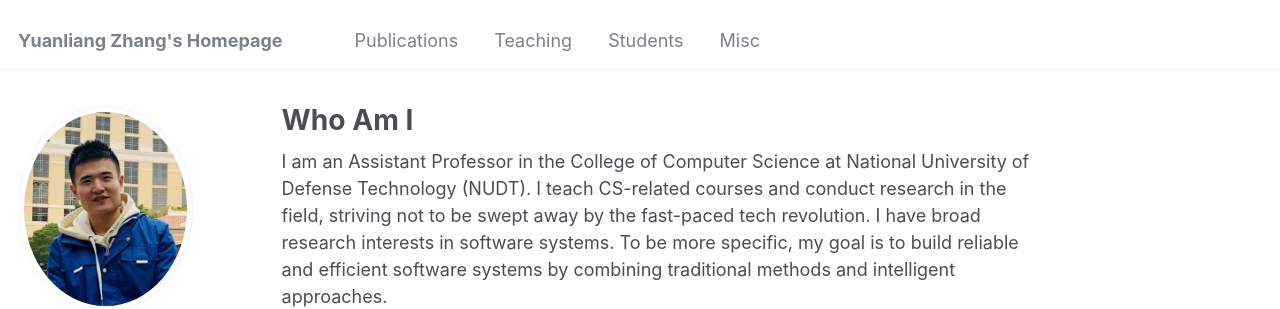
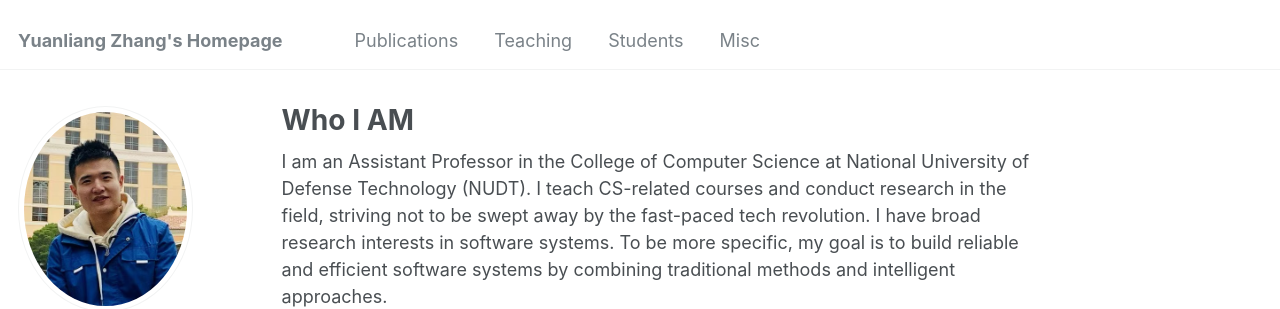
Before and after one commit to zhangbuzhang/zhangbuzhang.github.io, a Jekyll site: the page built from _pages/about.md, in a window 1280 px wide and 900 px high. Shown: the top 309 px of the window. Built offline with Jekyll 4.4.1, drawn with Linux system fonts in a browser that asks for light colours; some web fonts are replaced.

```diff
--- a/_pages/about.md
+++ b/_pages/about.md
@@ -1,6 +1,6 @@
 ---
 permalink: /
-title: "Who Am I"
+title: "Who I AM"
 author_profile: true
 redirect_from:
   - /about/
```
